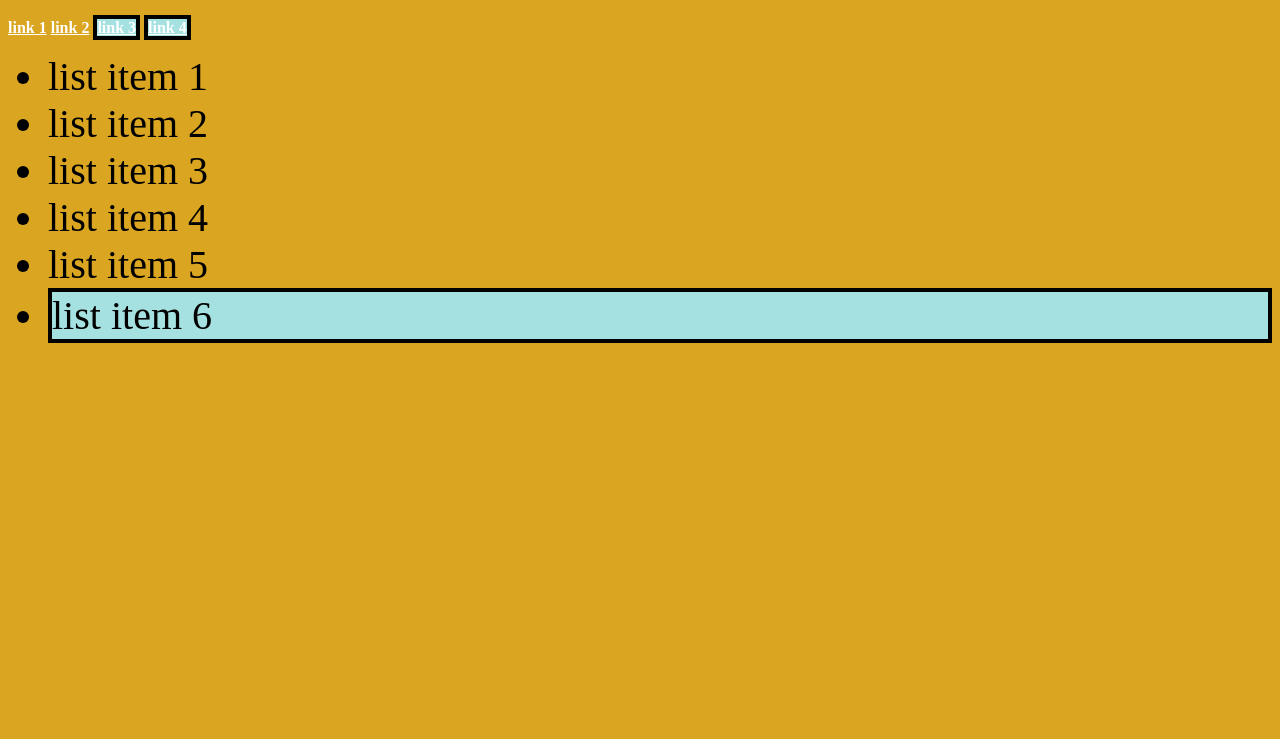
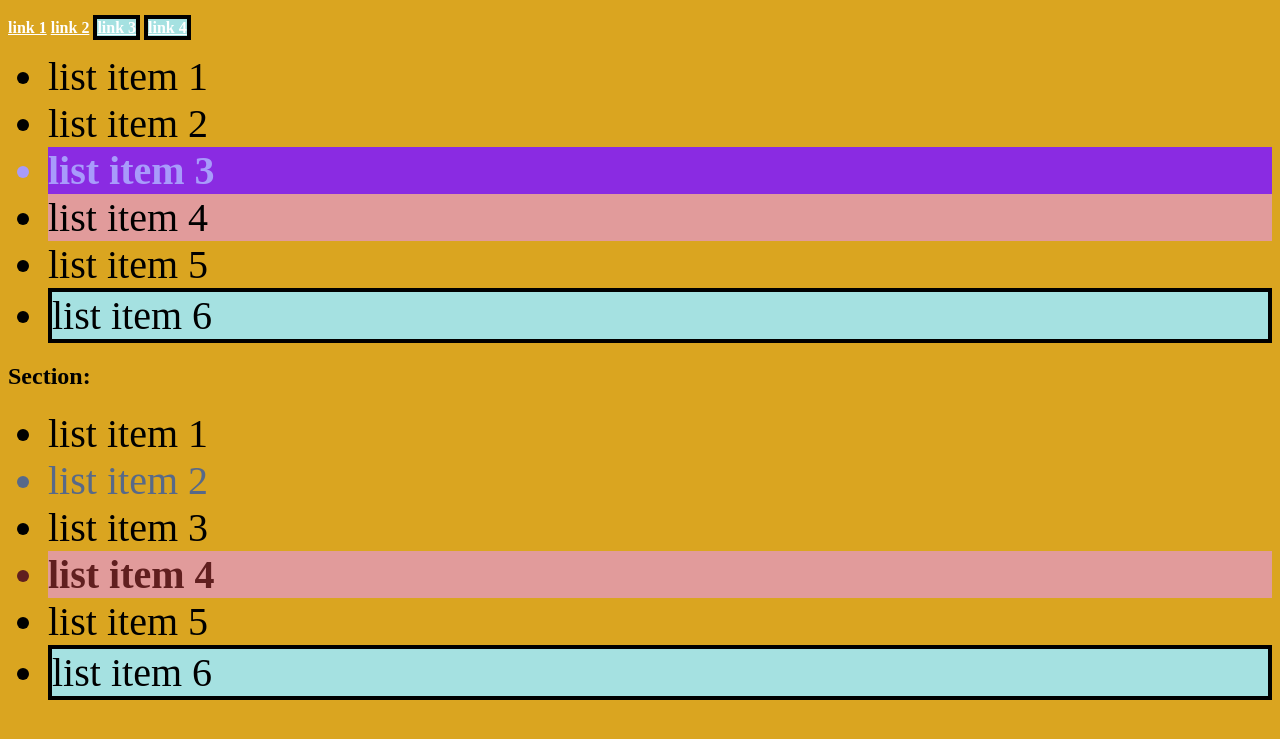
Before and after one commit to yaxchemanrique/intro-a-la-web-31-web-a, a plain HTML site: page intro-a-css/index.html in a window 1280 px wide. Shown: the part 61-800 px from the top of the page. Drawn offline with Linux system fonts and the light colour scheme.

Commit message:
feat: selectore y especificidad

```diff
--- a/intro-a-css/index.html
+++ b/intro-a-css/index.html
@@ -9,6 +9,7 @@
 </head>
 
 <body>
+    <main>
         <h1>Mis primero estilos</h1>
 
         <a href="#">link 1</a>
@@ -16,14 +17,26 @@
         <a href="#" class="my-button">link 3</a>
         <a href="#" class="my-button">link 4</a>
 
-    <ul>
+        <ul class="my-ul">
             <li>list item 1</li>
             <li>list item 2</li>
-        <li>list item 3</li>
-        <li>list item 4</li>
+            <li id="list-item-especial">list item 3</li>
+            <li class="otra-clase">list item 4</li>
             <li>list item 5</li>
             <li class="my-button">list item 6</li>
         </ul>
+    </main>
+    <section>
+        <h2>Section:</h2>
+        <ul class="my-ul">
+            <li>list item 1</li>
+            <li style="color:rgb(87, 105, 137)">list item 2</li>
+            <li>list item 3</li>
+            <li class="otra-clase">list item 4</li>
+            <li>list item 5</li>
+            <li class="my-button">list item 6</li>
+        </ul>
+    </section>
 </body>
 
 </html>
--- a/intro-a-css/styles.css
+++ b/intro-a-css/styles.css
@@ -20,3 +20,27 @@ a {
 	border: solid 4px black;
 	background: rgb(165, 225, 225);
 }
+
+/* Uso de selectores po ID */
+#list-item-especial {
+	background-color: rgb(115, 110, 150);
+	font-weight: bold;
+}
+
+.otra-clase {
+	background-color: rgb(225, 155, 155);
+}
+
+body .my-ul #list-item-especial {
+	color: white;
+}
+
+section .otra-clase {
+	color: rgb(96, 31, 31);
+	font-weight: bold;
+}
+
+#list-item-especial {
+	background-color: blueviolet;
+	color: rgb(168, 155, 251) !important;
+}
```
Lines whose indentation alone changed are shown as unchanged.
